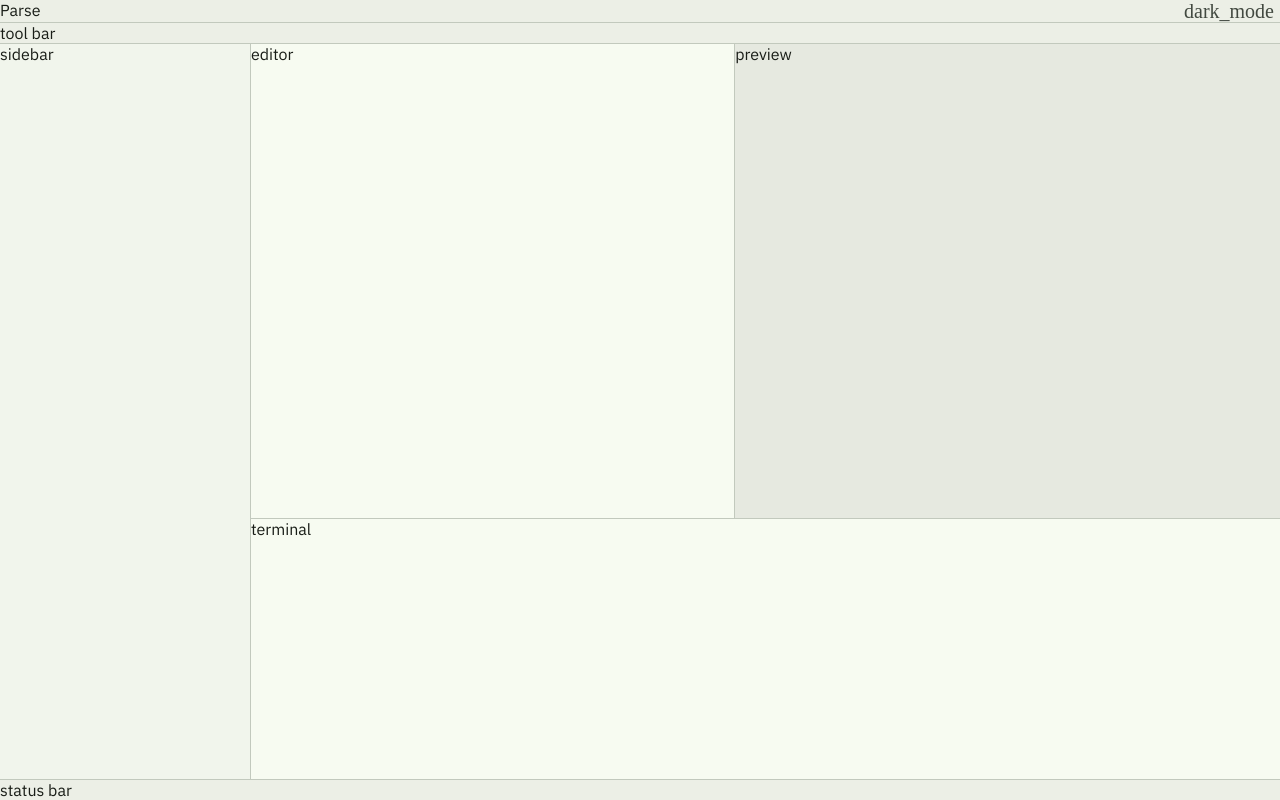
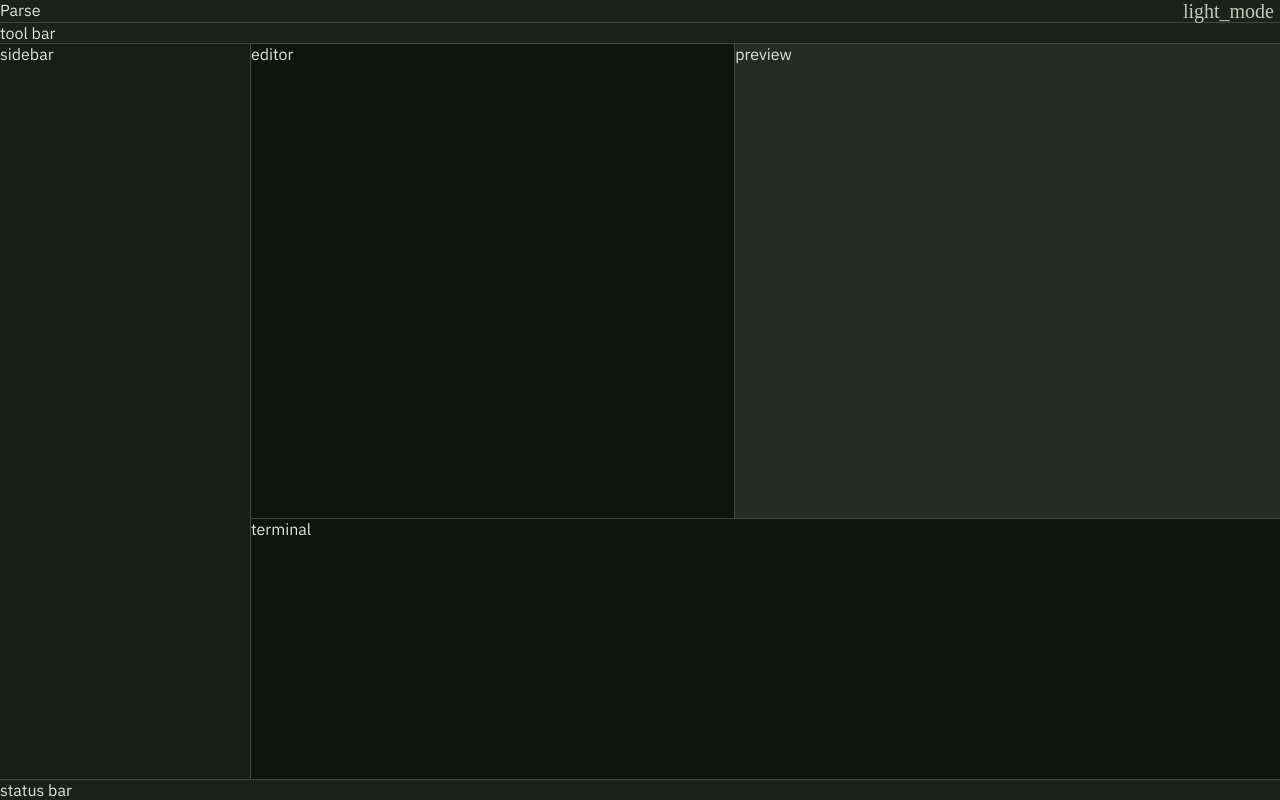
Before and after one commit to S3nc0/parse, a React (Vite) app: page / in a window 1280 px wide. Built offline with nearby package versions, Linux system fonts and the light colour scheme.

Commit message:
Fix theme switch reset after restart

```diff
--- a/src/TopBar.tsx
+++ b/src/TopBar.tsx
@@ -1,8 +1,9 @@
 import { useState, useEffect } from "react";
 
 function TopBar(){
-    const [isDark, setIsDark] = useState(false);
+    const [isDark, setIsDark] = useState(localStorage.getItem("theme") !== "light");
     useEffect(() => {
+        localStorage.setItem("theme", isDark ? "dark" : "light");
         document.body.classList.toggle("dark", isDark);
     }, [isDark]);
 
```
